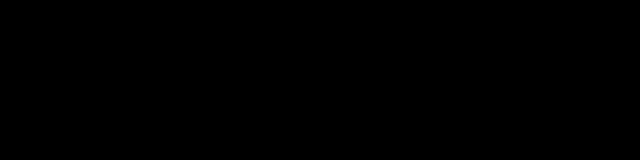
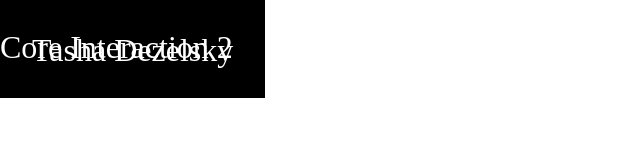
Before and after one commit to tashadezelsky/tashadezelsky.github.io, a plain HTML site: page index.html in a window 1280 px wide. Shown: the whole page, without its empty margins (0-640 px from the left). Drawn offline with Linux system fonts and the light colour scheme.

Commit message:
changing the layout

```diff
--- a/css/main.css
+++ b/css/main.css
@@ -12,5 +12,30 @@ font-size:100%; font-weight: inherit; vertical-align: baseline;
 }
 
 body {
-  background-color: #000000;
+  background-color; white;
 }
+
+#txt {
+  position: fixed;
+ display:block;
+ padding-top: 2rem;
+ background-color: #000000;
+}
+
+.text {
+  text-align: left;
+  font-size: 2rem;
+  color:#ffffff;
+  font-family: futura;
+  padding-left: 2rem;
+}
+
+.desc {
+  text-align: right;
+  font-size: 2rem;
+  color: #ffffff;
+  font-family: futura;
+  padding-right: 2rem;
+  margin-top: -2.5rem;
+  padding-bottom:2rem;
+}
--- a/index.html
+++ b/index.html
@@ -8,5 +8,14 @@
 </head>
 <body>
 
+  <div id="txt">
+    <header class="text">
+        <h1>Tasha Dezelsky</h1>
+    </header>
+    <div class="desc">
+        <p>Core Interaction 2</p>
+        </div>
+    </div>
+
 </body>
 </html>
```
